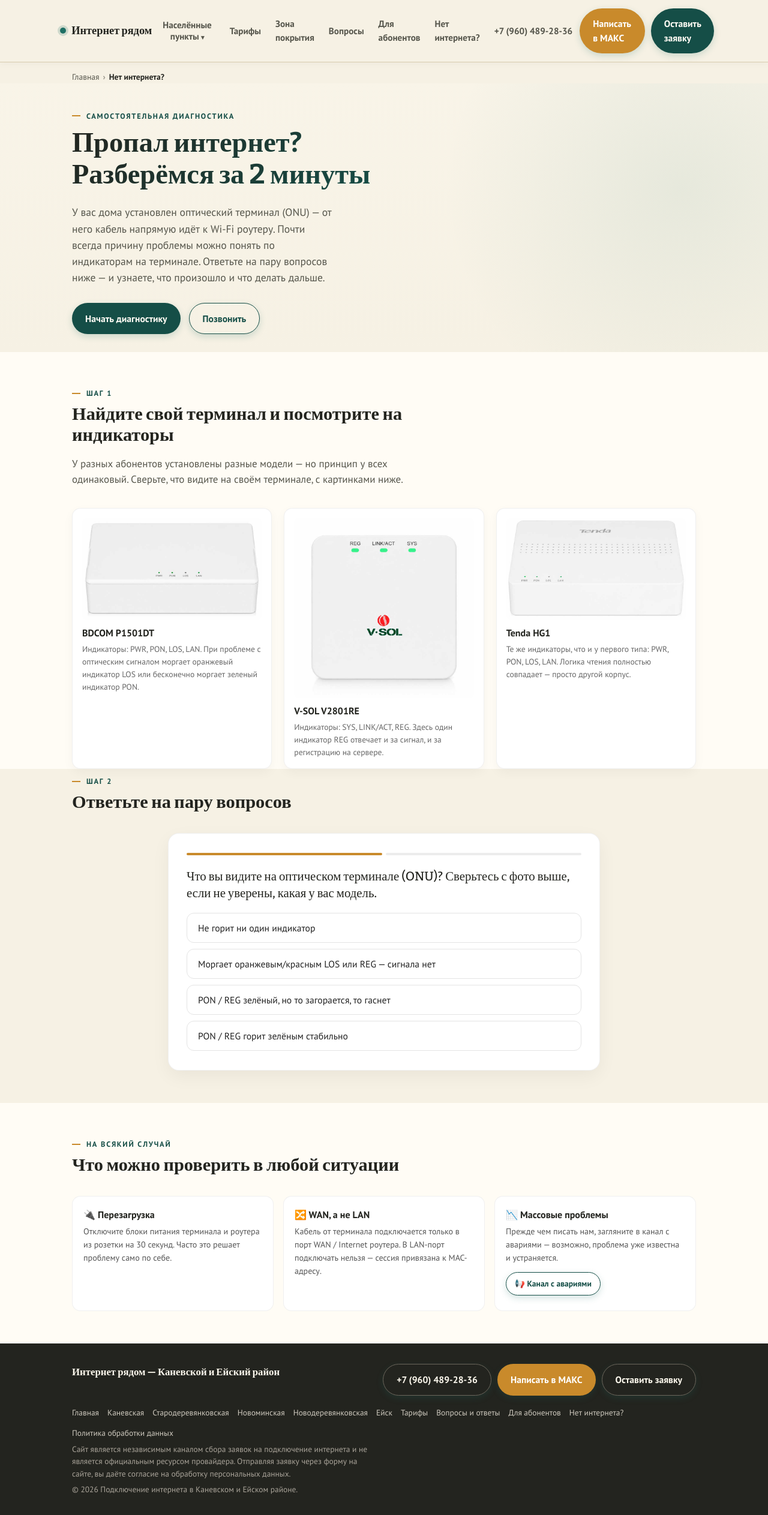
After one commit to artem1728000-crypto/internet-soyka, a PHP site: page /diagnostika.html in a window 1280 px wide. The commit adds this page. Shown: the whole page at 60% size. Run offline with PHP 8.4, Linux system fonts and the light colour scheme.

Commit message:
Add files via upload

```diff
--- /dev/null
+++ b/diagnostika.html
@@ -0,0 +1,496 @@
+<!DOCTYPE html>
+<html lang="ru">
+<head>
+<meta charset="UTF-8">
+<script type="text/javascript">
+    (function(m,e,t,r,i,k,a){
+        m[i]=m[i]||function(){(m[i].a=m[i].a||[]).push(arguments)};
+        m[i].l=1*new Date();
+        for (var j = 0; j < document.scripts.length; j++) {if (document.scripts[j].src === r) { return; }}
+        k=e.createElement(t),a=e.getElementsByTagName(t)[0],k.async=1,k.src=r,a.parentNode.insertBefore(k,a)
+    })(window, document,'script','https://mc.yandex.ru/metrika/tag.js?id=110368052', 'ym');
+    ym(110368052, 'init', {ssr:true, webvisor:true, clickmap:true, ecommerce:"dataLayer", referrer: document.referrer, url: location.href, accurateTrackBounce:true, trackLinks:true});
+</script>
+<noscript><div><img src="https://mc.yandex.ru/watch/110368052" style="position:absolute; left:-9999px;" alt="" /></div></noscript>
+<link rel="icon" type="image/svg+xml" href="/favicon.svg">
+<meta name="viewport" content="width=device-width, initial-scale=1.0">
+<title>Пропал интернет? Диагностика своими силами — Каневской и Ейский район</title>
+<meta name="description" content="Пропал интернет? Пошаговая самостоятельная диагностика по индикаторам оптического терминала (ONU) и Wi-Fi роутера. Разберитесь за 2 минуты, что случилось и что делать ☎ +7(960)489-28-36">
+<meta name="keywords" content="нет интернета каневская, пропал интернет ейск, диагностика оптического терминала, индикатор LOS PON, что делать если нет интернета">
+<link rel="canonical" href="https://internet-kanevskoy.ru/diagnostika.html">
+
+<meta property="og:type" content="website">
+<meta property="og:title" content="Пропал интернет? Диагностика своими силами">
+<meta property="og:description" content="Пошаговый мастер диагностики: разберитесь по индикаторам терминала и роутера, что случилось с интернетом и что делать дальше.">
+<meta property="og:url" content="https://internet-kanevskoy.ru/diagnostika.html">
+<meta property="og:locale" content="ru_RU">
+
+<script type="application/ld+json">
+{
+  "@context": "https://schema.org",
+  "@type": "BreadcrumbList",
+  "itemListElement": [
+    {"@type": "ListItem", "position": 1, "name": "Главная", "item": "https://internet-kanevskoy.ru/"},
+    {"@type": "ListItem", "position": 2, "name": "Нет интернета?", "item": "https://internet-kanevskoy.ru/diagnostika.html"}
+  ]
+}
+</script>
+
+<link rel="preconnect" href="https://fonts.googleapis.com">
+<link rel="preconnect" href="https://fonts.gstatic.com" crossorigin>
+<link href="https://fonts.googleapis.com/css2?family=Bitter:wght@500;600;700;800&family=PT+Sans:wght@400;700&display=swap" rel="stylesheet">
+<link rel="stylesheet" href="styles.css">
+<style>
+  /* === Wizard "Нет интернета" — стили с уникальными dg- классами, не пересекаются со styles.css === */
+  .dg-section{ padding-top:6px; }
+  .dg-card{
+    background:#fff;
+    border:1px solid rgba(0,0,0,.06);
+    border-radius:18px;
+    padding:32px 30px;
+    box-shadow:0 10px 30px rgba(0,0,0,.05);
+    max-width:720px;
+    margin:0 auto;
+  }
+  .dg-progress{
+    display:flex; gap:6px; margin-bottom:22px;
+  }
+  .dg-progress i{
+    flex:1; height:4px; border-radius:2px; background:#ececec;
+  }
+  .dg-progress i.dg-done{ background:var(--gold, #c9a227); }
+
+  .dg-question{ font-family:'Bitter', serif; font-size:1.3rem; margin:0 0 18px; line-height:1.35; }
+  .dg-options{ display:flex; flex-direction:column; gap:10px; }
+  .dg-option{
+    text-align:left;
+    padding:14px 18px;
+    border:1.5px solid #e4e4e4;
+    border-radius:12px;
+    background:#fff;
+    cursor:pointer;
+    font-family:'PT Sans', sans-serif;
+    font-size:0.98rem;
+    color:#222;
+    transition:border-color .15s, background .15s;
+  }
+  .dg-option:hover{ border-color:var(--gold, #c9a227); background:#fdfbf4; }
+
+  .dg-back{
+    display:inline-flex; align-items:center; gap:4px;
+    background:none; border:none; color:#8a8a8a; font-size:.85rem;
+    cursor:pointer; margin-bottom:14px; padding:0; font-family:'PT Sans', sans-serif;
+  }
+  .dg-back:hover{ color:#333; }
+
+  .dg-result-badge{
+    display:inline-block; font-size:.72rem; letter-spacing:1px; text-transform:uppercase;
+    padding:4px 10px; border-radius:20px; margin-bottom:12px; font-family:'PT Sans', sans-serif;
+  }
+  .dg-badge-danger{ background:#fdeaea; color:#c0392b; }
+  .dg-badge-warning{ background:#fdf3e0; color:#a97418; }
+  .dg-badge-info{ background:#e7f2fd; color:#2166a6; }
+
+  .dg-result h3{ font-size:1.35rem; margin:0 0 10px; }
+  .dg-result p.dg-lead{ color:#555; margin:0 0 16px; }
+  .dg-steps{ margin:0 0 20px; padding-left:0; list-style:none; }
+  .dg-steps li{
+    display:flex; gap:12px; margin-bottom:12px; align-items:flex-start;
+  }
+  .dg-steps li .dg-num{
+    flex:none; width:24px; height:24px; border-radius:50%;
+    background:var(--gold, #c9a227); color:#fff; font-size:.78rem;
+    display:flex; align-items:center; justify-content:center; font-weight:700;
+    font-family:'PT Sans', sans-serif;
+  }
+  .dg-steps li span.dg-txt{ padding-top:2px; }
+
+  .dg-mass-link{
+    display:block; margin:16px 0; padding:12px 16px; background:#f7f7f2;
+    border-radius:10px; font-size:.92rem; color:#444;
+  }
+  .dg-mass-link a{ color:var(--gold, #c9a227); font-weight:700; }
+
+  .dg-video-tip{
+    margin:18px 0 22px; padding:14px 16px; border-left:3px solid var(--gold, #c9a227);
+    background:#fdfbf4; font-size:.9rem; color:#555; border-radius:0 8px 8px 0;
+  }
+
+  .dg-actions{ display:flex; flex-wrap:wrap; gap:10px; margin-top:6px; }
+  .dg-restart{
+    display:inline-flex; align-items:center; gap:6px;
+    background:none; border:1px solid #ddd; color:#666;
+    padding:11px 18px; border-radius:10px; cursor:pointer;
+    font-family:'PT Sans', sans-serif; font-size:.9rem;
+  }
+  .dg-restart:hover{ border-color:#bbb; color:#333; }
+
+  /* быстрый справочник ниже мастера */
+  .dg-tips-grid{
+    display:grid; grid-template-columns:repeat(3,1fr); gap:16px; margin-top:14px;
+  }
+  .dg-tip-card{
+    background:#fff; border:1px solid rgba(0,0,0,.06); border-radius:14px; padding:18px;
+  }
+  .dg-tip-card h4{ margin:0 0 6px; font-size:1rem; }
+  .dg-tip-card p{ margin:0; font-size:.88rem; color:#555; }
+
+  /* галерея фото терминалов */
+  .dg-gallery{
+    display:grid; grid-template-columns:repeat(3,1fr); gap:20px; margin-top:14px;
+  }
+  .dg-gallery-card{
+    background:#fff; border:1px solid rgba(0,0,0,.06); border-radius:14px;
+    padding:16px; box-shadow:0 6px 18px rgba(0,0,0,.04);
+  }
+  .dg-gallery-card img{
+    width:100%; height:auto; display:block; border-radius:8px; margin-bottom:10px;
+  }
+  .dg-gallery-card h4{ margin:0 0 4px; font-size:1rem; }
+  .dg-gallery-card p{ margin:0; font-size:.85rem; color:#666; }
+  @media (max-width:980px){
+    .dg-gallery{ grid-template-columns:1fr 1fr; }
+  }
+  @media (max-width:820px){
+    .dg-gallery{ grid-template-columns:1fr; }
+    .dg-tips-grid{ grid-template-columns:1fr; }
+  }
+  @media (max-width:640px){
+    .dg-card{ padding:24px 18px; }
+  }
+</style>
+</head>
+<body>
+
+<a class="skip-link" href="#main">Перейти к содержимому</a>
+
+<header class="site">
+  <div class="wrap nav-row">
+    <a href="index.html" class="brand"><span class="dot" aria-hidden="true"></span>Интернет&nbsp;рядом</a>
+    <nav class="links" aria-label="Основная навигация">
+      <div class="nav-dropdown">
+        <button type="button" class="nav-dropdown-toggle">Населённые пункты</button>
+        <div class="nav-dropdown-menu">
+          <a href="kanevskaya.html">Каневская</a>
+          <a href="staroderevyanovskaya.html">Стародеревянковская</a>
+          <a href="novominskaya.html">Новоминская</a>
+          <a href="novoderevyankovskaya.html">Новодеревянковская</a>
+          <a href="yeysk.html">Ейск</a>
+        </div>
+      </div>
+      <a href="tariffs.html" class="nav-link-text">Тарифы</a>
+      <a href="index.html#coverage" class="nav-link-text">Зона покрытия</a>
+      <a href="faq.html" class="nav-link-text">Вопросы</a>
+      <a href="abonent.html" class="nav-link-text">Для абонентов</a>
+      <a href="diagnostika.html" class="nav-link-text">Нет интернета?</a>
+      <a href="tel:+79604892836" class="nav-phone">+7 (960) 489-28-36</a>
+    </nav>
+    <div class="header-actions">
+      <a href="https://max.ru/u/f9LHodD0cOLbdxm9q-o4BJX6n40LvaNxGg7Kuq9KpuYKPRoQ4WKfqa7YcP4" target="_blank" rel="noopener" class="btn btn-max header-cta">Написать в МАКС</a>
+      <a href="index.html#form" class="btn header-cta">Оставить заявку</a>
+    </div>
+  </div>
+</header>
+
+<main id="main">
+
+  <div class="wrap">
+    <nav class="breadcrumbs" aria-label="Хлебные крошки">
+      <ol>
+        <li><a href="index.html">Главная</a></li>
+        <li aria-current="page">Нет интернета?</li>
+      </ol>
+    </nav>
+  </div>
+
+  <section class="hero local-intro">
+    <div class="wrap">
+      <span class="eyebrow">Самостоятельная диагностика</span>
+      <h1>Пропал интернет? Разберёмся за 2 минуты</h1>
+      <p class="lead">У вас дома установлен оптический терминал (ONU) — от него кабель напрямую идёт к Wi-Fi роутеру. Почти всегда причину проблемы можно понять по индикаторам на терминале. Ответьте на пару вопросов ниже — и узнаете, что произошло и что делать дальше.</p>
+      <div class="hero-actions">
+        <a href="#wizard" class="btn">Начать диагностику</a>
+        <a href="tel:+79604892836" class="btn btn-ghost">Позвонить</a>
+      </div>
+    </div>
+  </section>
+
+  <!-- GALLERY: типы терминалов -->
+  <section class="article-section" style="padding-bottom:0;">
+    <div class="wrap">
+      <div class="section-head">
+        <span class="eyebrow">Шаг 1</span>
+        <h2>Найдите свой терминал и посмотрите на индикаторы</h2>
+        <p>У разных абонентов установлены разные модели — но принцип у всех одинаковый. Сверьте, что видите на своём терминале, с картинками ниже.</p>
+      </div>
+      <div class="dg-gallery">
+        <div class="dg-gallery-card">
+          <img src="images/onu-indikatory-bdcom.jpg" alt="Индикаторы оптического терминала BDCOM / Tenda: PWR, PON, LOS, LAN — в рабочем режиме и при отсутствии сигнала" loading="lazy">
+          <h4>BDCOM P1501DT</h4>
+          <p>Индикаторы: PWR, PON, LOS, LAN. При проблеме с оптическим сигналом моргает оранжевый индикатор LOS или бесконечно моргает зеленый индикатор PON.</p>
+        </div>
+        <div class="dg-gallery-card">
+          <img src="images/onu-indikatory-vsol.jpg" alt="Индикаторы оптического терминала V-SOL: SYS, LINK/ACT, REG — моргание красного REG означает отсутствие сигнала" loading="lazy">
+          <h4>V-SOL V2801RE</h4>
+          <p>Индикаторы: SYS, LINK/ACT, REG. Здесь один индикатор REG отвечает и за сигнал, и за регистрацию на сервере.</p>
+        </div>
+        <div class="dg-gallery-card">
+          <img src="images/onu-indikatory-tenda.jpg" alt="Индикаторы оптического терминала Tenda HG1: PWR, PON, LOS, LAN" loading="lazy">
+          <h4>Tenda HG1</h4>
+          <p>Те же индикаторы, что и у первого типа: PWR, PON, LOS, LAN. Логика чтения полностью совпадает — просто другой корпус.</p>
+        </div>
+      </div>
+    </div>
+  </section>
+
+  <!-- WIZARD -->
+  <section id="wizard" class="dg-section">
+    <div class="wrap">
+      <div class="section-head">
+        <span class="eyebrow">Шаг 2</span>
+        <h2>Ответьте на пару вопросов</h2>
+      </div>
+      <div class="dg-card" id="dgCard"><!-- рендерится через JS --></div>
+    </div>
+  </section>
+
+  <!-- QUICK TIPS -->
+  <section class="article-section">
+    <div class="wrap">
+      <div class="section-head">
+        <span class="eyebrow">На всякий случай</span>
+        <h2>Что можно проверить в любой ситуации</h2>
+      </div>
+      <div class="dg-tips-grid">
+        <div class="dg-tip-card">
+          <h4>🔌 Перезагрузка</h4>
+          <p>Отключите блоки питания терминала и роутера из розетки на 30 секунд. Часто это решает проблему само по себе.</p>
+        </div>
+        <div class="dg-tip-card">
+          <h4>🔀 WAN, а не LAN</h4>
+          <p>Кабель от терминала подключается только в порт WAN / Internet роутера. В LAN-порт подключать нельзя — сессия привязана к MAC-адресу.</p>
+        </div>
+        <div class="dg-tip-card">
+          <h4>📉 Массовые проблемы</h4>
+          <p>Прежде чем писать нам, загляните в канал с авариями — возможно, проблема уже известна и устраняется.</p>
+          <a href="https://max.ru/join/TEck_y5g1QG4qWkBQ-eRwd_-nHe-Ccu3ZQZPlx5IieM" target="_blank" rel="noopener" class="btn btn-ghost" style="margin-top:12px; display:inline-block; text-align:center; font-size:.85rem; padding:8px 14px;">📢 Канал с авариями</a>
+        </div>
+      </div>
+    </div>
+  </section>
+
+</main>
+
+<footer class="site">
+  <div class="wrap">
+    <div class="foot-top">
+      <div class="foot-brand">Интернет рядом — Каневской и Ейский район</div>
+      <div style="display:flex; gap:10px; flex-wrap:wrap;">
+        <a href="tel:+79604892836" class="btn btn-ghost" style="color:#FBF7EC; border-color:#6b665c;">+7 (960) 489-28-36</a>
+        <a href="https://max.ru/u/f9LHodD0cOLbdxm9q-o4BJX6n40LvaNxGg7Kuq9KpuYKPRoQ4WKfqa7YcP4" target="_blank" rel="noopener" class="btn" style="background:var(--gold); color:#fff;">Написать в МАКС</a>
+        <a href="index.html#form" class="btn btn-ghost" style="color:#FBF7EC; border-color:#6b665c;">Оставить заявку</a>
+      </div>
+    </div>
+    <nav class="foot-links" aria-label="Дополнительная навигация">
+      <a href="index.html">Главная</a>
+      <a href="kanevskaya.html">Каневская</a>
+      <a href="staroderevyanovskaya.html">Стародеревянковская</a>
+      <a href="novominskaya.html">Новоминская</a>
+      <a href="novoderevyankovskaya.html">Новодеревянковская</a>
+      <a href="yeysk.html">Ейск</a>
+      <a href="tariffs.html">Тарифы</a>
+      <a href="faq.html">Вопросы и ответы</a>
+      <a href="abonent.html">Для абонентов</a>
+      <a href="diagnostika.html">Нет интернета?</a>
+      <a href="privacy.html">Политика обработки данных</a>
+    </nav>
+    <p>Сайт является независимым каналом сбора заявок на подключение интернета и не является официальным ресурсом провайдера. Отправляя заявку через форму на сайте, вы даёте согласие на обработку персональных данных.</p>
+    <p>© <span id="year"></span> Подключение интернета в Каневском и Ейском районе.</p>
+  </div>
+</footer>
+
+<script>
+(function(){
+  var MAX_LINK = 'https://max.ru/u/f9LHodD0cOLbdxm9q-o4BJX6n40LvaNxGg7Kuq9KpuYKPRoQ4WKfqa7YcP4';
+  var MASS_LINK = 'https://max.ru/join/TEck_y5g1QG4qWkBQ-eRwd_-nHe-Ccu3ZQZPlx5IieM';
+
+  var videoTip = 'Если шаги выше не помогли — снимите короткое видео (15–20 сек): индикаторы терминала крупным планом, индикаторы роутера и то, в какой порт подключён кабель. Это сильно ускорит диагностику.';
+
+  var tree = {
+    onu: {
+      question: 'Что вы видите на оптическом терминале (ONU)? Сверьтесь с фото выше, если не уверены, какая у вас модель.',
+      progress: 1,
+      options: [
+        { text: 'Не горит ни один индикатор', next: 'result_dead' },
+        { text: 'Моргает оранжевым/красным LOS или REG — сигнала нет', next: 'result_nosignal' },
+        { text: 'PON / REG зелёный, но то загорается, то гаснет', next: 'result_weak' },
+        { text: 'PON / REG горит зелёным стабильно', next: 'router' }
+      ]
+    },
+    router: {
+      question: 'Оптический сигнал в порядке. А что с индикатором LAN (или LINK/ACT на V-SOL) — там, куда подключён кабель к роутеру?',
+      progress: 2,
+      options: [
+        { text: 'Не горит / не уверен, какой это индикатор', next: 'result_cable' },
+        { text: 'Горит, но интернета всё равно нет', next: 'result_router' }
+      ]
+    }
+  };
+
+  var results = {
+    result_dead: {
+      badge: 'danger', badgeText: 'Терминал не запитан',
+      title: 'Похоже, терминал не получает питание или неисправен',
+      lead: 'Если не горит вообще ни один индикатор — дело либо в питании, либо в самом устройстве.',
+      steps: [
+        'Проверьте, что блок питания терминала воткнут в розетку.',
+        'Попробуйте другую розетку — возможно, дело в самой розетке или удлинителе.',
+        'Если индикаторы так и не появились — вероятно, вышел из строя терминал или его блок питания.'
+      ],
+      showMass: false
+    },
+    result_nosignal: {
+      badge: 'danger', badgeText: 'Нет оптического сигнала',
+      title: 'Нет оптического сигнала — возможен обрыв линии',
+      lead: 'Оранжевый LOS означает, что сигнал до терминала не доходит. Причина может быть в обрыве кабеля, повреждении коннектора или в проблеме на линии связи.',
+      steps: [
+        'Проверьте канал с массовыми проблемами (ссылка ниже) — если авария массовая, информация обычно появляется там в течение часа.',
+        'Если сообщения нет — вероятнее всего, проблема локальная: обрыв или повреждённый коннектор возле дома.',
+        'Не пытайтесь самостоятельно ремонтировать оптический кабель или коннектор — оптоволокно легко повредить окончательно.'
+      ],
+      showMass: true
+    },
+    result_weak: {
+      badge: 'warning', badgeText: 'Слабый сигнал',
+      title: 'Сигнал есть, но нестабильный — возможен залом кабеля',
+      lead: 'Мигающий (а не постоянно горящий) зелёный индикатор обычно говорит о слабом сигнале — часто из-за залома или повреждения кабеля.',
+      steps: [
+        'Осмотрите видимый участок кабеля от окна до терминала — нет ли резкого залома под 90°.',
+        'Проверьте канал с массовыми проблемами (ссылка ниже).',
+        'Если залом виден — не пытайтесь выпрямить кабель самостоятельно, оптоволокно внутри может треснуть окончательно.'
+      ],
+      showMass: true
+    },
+    result_cable: {
+      badge: 'info', badgeText: 'Проверьте кабель',
+      title: 'Сигнал есть, но LAN/LINK-ACT не горит — проверьте кабель до роутера',
+      lead: 'Раз оптический сигнал в порядке, а индикатор связи с роутером на терминале не горит — проблема, скорее всего, в патч-корде или порте подключения.',
+      steps: [
+        'Убедитесь, что кабель от терминала подключён именно в WAN-порт роутера (может называться Internet), а не в LAN.',
+        'Никогда не подключайте кабель от терминала в LAN-порт роутера — сессия привязана к MAC-адресу, и интернет не заработает.',
+        'Попробуйте заменить патч-корд, если есть запасной.',
+        'Убедитесь, что роутер включён и получает питание.'
+      ],
+      showMass: false
+    },
+    result_router: {
+      badge: 'info', badgeText: 'Похоже на роутер',
+      title: 'Сигнал доходит до роутера, а интернета нет',
+      lead: 'LAN горит — значит терминал передаёт данные роутеру. Похоже, дело в самом роутере или его настройках.',
+      steps: [
+        'Перезагрузите оба устройства: отключите из розетки блоки питания терминала и роутера на 30 секунд. Включите терминал, через минуту — роутер.',
+        'Проверьте, не изменилось ли название вашей Wi-Fi сети — это подскажет, не сбросились ли настройки роутера.',
+        'Если не помогло — возможно, неисправен роутер или его блок питания.'
+      ],
+      showMass: false
+    }
+  };
+
+  var history = ['onu'];
+  var card = document.getElementById('dgCard');
+
+  function renderProgress(step){
+    var total = 2;
+    var html = '<div class="dg-progress">';
+    for(var i=1;i<=total;i++){
+      html += '<i class="' + (i<=step ? 'dg-done' : '') + '"></i>';
+    }
+    html += '</div>';
+    return html;
+  }
+
+  function renderQuestion(key){
+    var node = tree[key];
+    var html = '';
+    if(history.length > 1){
+      html += '<button class="dg-back" data-back="1">← Назад</button>';
+    }
+    html += renderProgress(node.progress);
+    html += '<div class="dg-question">' + node.question + '</div>';
+    html += '<div class="dg-options">';
+    node.options.forEach(function(opt, idx){
+      html += '<button class="dg-option" data-next="' + opt.next + '">' + opt.text + '</button>';
+    });
+    html += '</div>';
+    card.innerHTML = html;
+    bindOptions();
+  }
+
+  function renderResult(key){
+    var r = results[key];
+    var html = '<button class="dg-back" data-back="1">← Назад</button>';
+    html += '<div class="dg-result">';
+    html += '<span class="dg-result-badge dg-badge-' + r.badge + '">' + r.badgeText + '</span>';
+    html += '<h3>' + r.title + '</h3>';
+    html += '<p class="dg-lead">' + r.lead + '</p>';
+    html += '<ol class="dg-steps">';
+    r.steps.forEach(function(s, i){
+      html += '<li><span class="dg-num">' + (i+1) + '</span><span class="dg-txt">' + s + '</span></li>';
+    });
+    html += '</ol>';
+    if(r.showMass){
+      html += '<p class="dg-mass-link">📢 Канал с сообщениями о массовых проблемах: <a href="' + MASS_LINK + '" target="_blank" rel="noopener">подписаться в МАКС</a></p>';
+    }
+    html += '<p class="dg-video-tip">🎥 ' + videoTip + '</p>';
+    html += '<div class="dg-actions">';
+    html += '<a href="' + MAX_LINK + '" target="_blank" rel="noopener" class="btn">Написать в МАКС</a>';
+    html += '<a href="tel:+79604892836" class="btn btn-ghost">Позвонить</a>';
+    html += '<button class="dg-restart" data-restart="1">↻ Начать заново</button>';
+    html += '</div>';
+    html += '</div>';
+    card.innerHTML = html;
+    bindResultActions();
+  }
+
+  function bindOptions(){
+    card.querySelectorAll('[data-next]').forEach(function(btn){
+      btn.addEventListener('click', function(){
+        var next = btn.getAttribute('data-next');
+        history.push(next);
+        go(next);
+      });
+    });
+    var back = card.querySelector('[data-back]');
+    if(back){ back.addEventListener('click', goBack); }
+  }
+
+  function bindResultActions(){
+    var back = card.querySelector('[data-back]');
+    if(back){ back.addEventListener('click', goBack); }
+    var restart = card.querySelector('[data-restart]');
+    if(restart){ restart.addEventListener('click', function(){
+      history = ['onu'];
+      go('onu');
+    }); }
+  }
+
+  function goBack(){
+    if(history.length > 1){
+      history.pop();
+      go(history[history.length-1]);
+    }
+  }
+
+  function go(key){
+    if(tree[key]){ renderQuestion(key); }
+    else if(results[key]){ renderResult(key); }
+  }
+
+  go('onu');
+})();
+</script>
+
+<script src="script.js" defer></script>
+
+</body>
+</html>
--- a/sitemap.xml
+++ b/sitemap.xml
@@ -60,4 +60,10 @@
     <changefreq>monthly</changefreq>
     <priority>0.7</priority>
   </url>
+  <url>
+    <loc>https://internet-kanevskoy.ru/diagnostika.html</loc>
+    <lastmod>2026-07-19</lastmod>
+    <changefreq>monthly</changefreq>
+    <priority>0.7</priority>
+  </url>
 </urlset>
```
Also changed, not shown: abonent.html (+10 -0 lines), index.html (+43 -0 lines), script.js (+50 -0 lines), styles.css (+104 -2 lines), images/onu-indikatory-bdcom.jpg (added), images/onu-indikatory-tenda.jpg (added), images/onu-indikatory-vsol.jpg (added).
